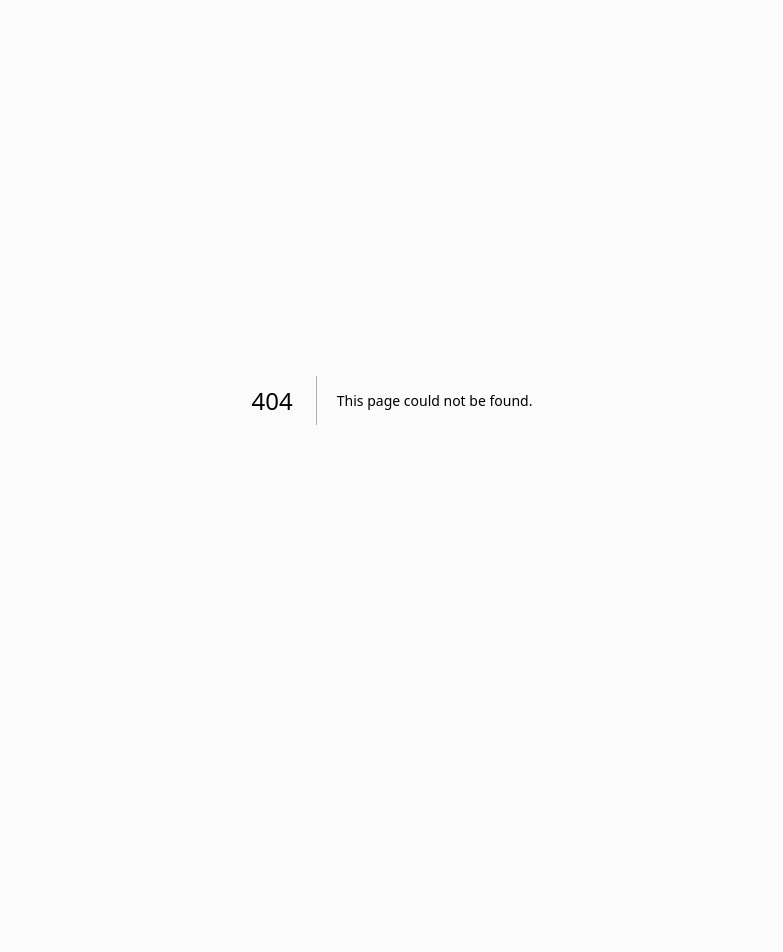
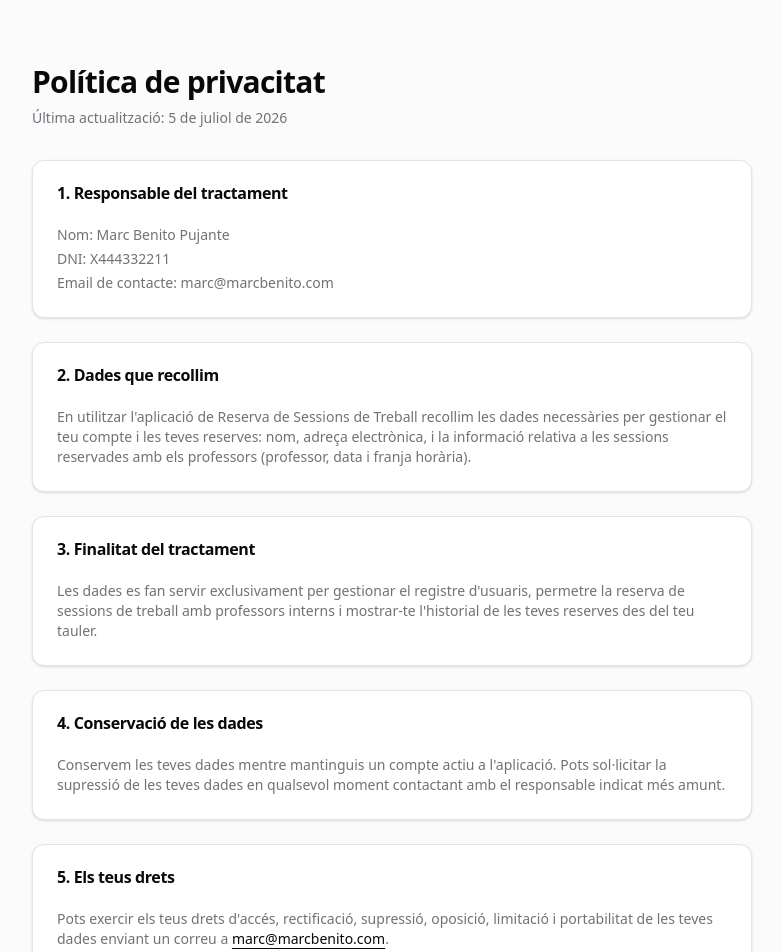
Before and after one commit to marcbenito/claude_workshop_ensenyament, a Next.js app in the folder app/: page /politica-privacitat in a window 1280 px wide. Before the commit this address had no page. Shown: the top 952 px of the page, without its empty margins (248-1031 px from the left). Before the commit the page ends 800 px from the top, so only its background shows below. Built offline with nearby package versions, Linux system fonts and the light colour scheme.

Commit message:
feat: afegeix pàgina de política de privacitat (closes #1)

```diff
--- a/app/src/app/page.tsx
+++ b/app/src/app/page.tsx
@@ -56,7 +56,12 @@ export default function HomePage() {
       </section>
 
       <footer className="mt-16 border-t pt-6 text-center text-xs text-muted-foreground">
-        © 2026 Reserva de Sessions de Treball
+        <p>© 2026 Reserva de Sessions de Treball</p>
+        <p className="mt-1">
+          <Link href="/politica-privacitat" className="underline underline-offset-4">
+            Política de privacitat
+          </Link>
+        </p>
       </footer>
     </main>
   );
--- /dev/null
+++ b/app/src/app/politica-privacitat/page.tsx
@@ -0,0 +1,93 @@
+import { Card, CardContent, CardHeader, CardTitle } from "@/components/ui/card";
+
+export const metadata = {
+  title: "Política de privacitat",
+  description: "Política de privacitat de Reserva de Sessions de Treball.",
+};
+
+export default function PoliticaPrivacitatPage() {
+  return (
+    <main className="mx-auto max-w-3xl px-6 py-16">
+      <h1 className="text-3xl font-bold tracking-tight">
+        Política de privacitat
+      </h1>
+      <p className="mt-2 text-sm text-muted-foreground">
+        Última actualització: 5 de juliol de 2026
+      </p>
+
+      <Card className="mt-8">
+        <CardHeader>
+          <CardTitle>1. Responsable del tractament</CardTitle>
+        </CardHeader>
+        <CardContent className="space-y-1 text-sm text-muted-foreground">
+          <p>Nom: Marc Benito Pujante</p>
+          <p>DNI: X444332211</p>
+          <p>Email de contacte: marc@marcbenito.com</p>
+        </CardContent>
+      </Card>
+
+      <Card className="mt-6">
+        <CardHeader>
+          <CardTitle>2. Dades que recollim</CardTitle>
+        </CardHeader>
+        <CardContent className="text-sm text-muted-foreground">
+          <p>
+            En utilitzar l&apos;aplicació de Reserva de Sessions de Treball
+            recollim les dades necessàries per gestionar el teu compte i les
+            teves reserves: nom, adreça electrònica, i la informació relativa
+            a les sessions reservades amb els professors (professor, data i
+            franja horària).
+          </p>
+        </CardContent>
+      </Card>
+
+      <Card className="mt-6">
+        <CardHeader>
+          <CardTitle>3. Finalitat del tractament</CardTitle>
+        </CardHeader>
+        <CardContent className="text-sm text-muted-foreground">
+          <p>
+            Les dades es fan servir exclusivament per gestionar el registre
+            d&apos;usuaris, permetre la reserva de sessions de treball amb
+            professors interns i mostrar-te l&apos;historial de les teves
+            reserves des del teu tauler.
+          </p>
+        </CardContent>
+      </Card>
+
+      <Card className="mt-6">
+        <CardHeader>
+          <CardTitle>4. Conservació de les dades</CardTitle>
+        </CardHeader>
+        <CardContent className="text-sm text-muted-foreground">
+          <p>
+            Conservem les teves dades mentre mantinguis un compte actiu a
+            l&apos;aplicació. Pots sol·licitar la supressió de les teves dades
+            en qualsevol moment contactant amb el responsable indicat més
+            amunt.
+          </p>
+        </CardContent>
+      </Card>
+
+      <Card className="mt-6">
+        <CardHeader>
+          <CardTitle>5. Els teus drets</CardTitle>
+        </CardHeader>
+        <CardContent className="text-sm text-muted-foreground">
+          <p>
+            Pots exercir els teus drets d&apos;accés, rectificació, supressió,
+            oposició, limitació i portabilitat de les teves dades enviant un
+            correu a{" "}
+            <a
+              href="mailto:marc@marcbenito.com"
+              className="font-medium text-foreground underline underline-offset-4"
+            >
+              marc@marcbenito.com
+            </a>
+            .
+          </p>
+        </CardContent>
+      </Card>
+    </main>
+  );
+}
```
